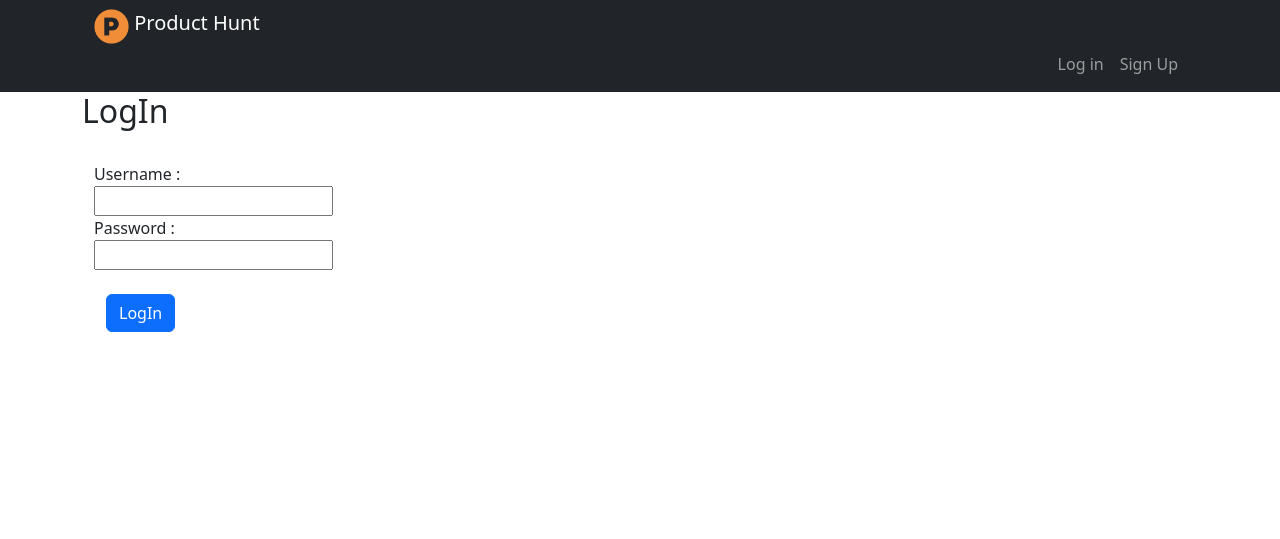
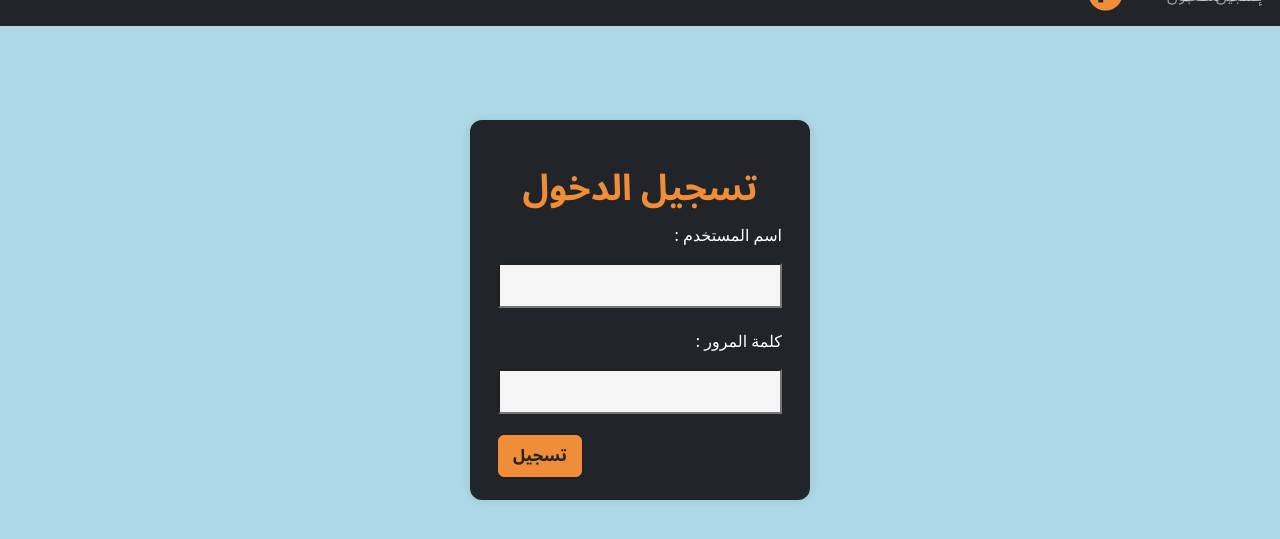
Before and after one commit to ShathaMBahassan/ProductHunt, a Django app: page /Users/login/ in a window 1280 px wide. Shown: the top 539 px of the page. Run offline with Django 5.2, Linux system fonts and the light colour scheme; style sheets or scripts are compiled from the project's sources.

Commit message:
design the login and signup page

```diff
--- a/Users/templates/login.html
+++ b/Users/templates/login.html
@@ -1,27 +1,39 @@
 {% extends 'main/base.html' %}
+{% load static %}
 {% block content %}
+<br/>
+<div id="msg-alert">
+    <br/>
     {% if error_login %}
-<p style="color: red; font-weight: bold;">
-{{error_login}}
-</p>
+    <div class="alert alert-danger">
+        {{ error_login }}
+    </div>
+    <br/>
     {%endif%}
-<h2>LogIn</h2>
-<br />
-<form method="POST" action="{% url 'login_page' %}">
+</div>
+
+
+
+<div class="custom-card">
+    <form class="login-card" method="POST" action="{% url 'login_page' %}">
         {% csrf_token %}
         <div class="container">
-        Username :
+            <h2 class="font-tille">تسجيل الدخول</h2>
+            <p class="noto-sans-arabic-product font-sub-title">
+                : اسم المستخدم
+            </p>
+            <input class="custom-input" type="usename" name="username">
             <br />
-        <input type="usename" name="username">
             <br />
-        Password :
+            <p class="noto-sans-arabic-product font-sub-title">
+                : كلمة المرور
+            </p>
+            <input class="custom-input" type="password" name="password">
             <br />
-        <input type="password" name="password">
-        <br/>
-        <br/>
-        <div class="container">
-            <input class="btn btn-primary" type="submit" value="LogIn">
-        </div>
+            <br />
+            <input class="button-25" type="submit" value="تسجيل">
         </div>
     </form>
+</div>
+
 {% endblock %}
--- a/Users/templates/main/base.html
+++ b/Users/templates/main/base.html
@@ -1,12 +1,13 @@
 <!DOCTYPE html>
 {% load static %}
-<html lang="en" data-bs-theme="auto">
+<html lang="ar" data-bs-theme="auto">
 
 <head>
     <script src="https://cdn.jsdelivr.net/npm/bootstrap@5.3.8/dist/js/bootstrap.bundle.min.js"
         integrity="sha384-FKyoEForCGlyvwx9Hj09JcYn3nv7wiPVlz7YYwJrWVcXK/BmnVDxM+D2scQbITxI"
         crossorigin="anonymous"></script>
     <link rel="stylesheet" href="{% static 'css/style.css' %}">
+    <link rel="stylesheet" href="{% static 'css/style-sheet.css' %}">
     <link href="https://cdn.jsdelivr.net/npm/bootstrap@5.3.8/dist/css/bootstrap.min.css" rel="stylesheet"
         integrity="sha384-sRIl4kxILFvY47J16cr9ZwB07vP4J8+LH7qKQnuqkuIAvNWLzeN8tE5YBujZqJLB" crossorigin="anonymous">
     <!------------------------------------------------------ Arabic font ---------------------------------------------------------------------------------------------->
@@ -21,9 +22,9 @@
     <link rel="icon" href="/docs/5.3/assets/img/favicons/favicon.ico">
     <meta name="theme-color" content="#712cf9">
     <!------------------------------------------------------ Navbar ---------------------------------------------------------------------------------------------->
-    <nav class="navbar navbar-expand-lg navbar-dark bg-dark">
+    <nav class="navbar navbar-expand-lg navbar-dark bg-dark navbar-items">
         <div class="container">
-            <div class="container-fluid">
+            <div class="container-fluid logo">
                 <a class="navbar-brand" href="#">
                     <img src="{% static 'images/logo.png' %}" class="d-inline-block align-text-top" width="35"
                         height="35">
@@ -39,18 +40,20 @@
                         <li class="nav-item">
                             <form method="POST" action="{% url 'logOut_page' %}">
                                 {% csrf_token %}
-                                <button type="submit" class="nav-link btn btn-link"
+                                <button type="submit" class="nav-link btn btn-link arabic-font"
                                     style="border: none; background: none;">
-                                    Log Out
+                                    تسجيل الخروج
                                 </button>
                             </form>
                         </li>
                         {% else %}
                         <li class="nav-item">
-                            <a class="nav-link" aria-current="page" href="{% url 'login_page' %}">Log in</a>
+                            <a class="nav-link arabic-font" aria-current="page" href="{% url 'login_page' %}">تسجيل
+                                الدخول</a>
                         </li>
                         <li class="nav-item">
-                            <a class="nav-link" aria-current="page" href="{% url 'singUp_page' %}">Sign Up</a>
+                            <a class="nav-link arabic-font" aria-current="page" href="{% url 'singUp_page' %}">إنشاء
+                                حساب</a>
                         </li>
                         {% endif %}
                     </ul>
@@ -58,7 +61,9 @@
             </div>
         </div>
     </nav>
-    <!------------------------------------------------------ End Navbar --------------------------------------------------------------------------------->
+</head>
+
+<body class="body">
     <!------------------------------------------------------ Body --------------------------------------------------------------------------------------->
     <div class="container">
         {% block content %}
@@ -66,13 +71,15 @@
 
         {% endblock %}
         {% block scripts %}
-<script src="{% static 'js/product_views.js' %}"></script>
-{% endblock %}
+        <script src="{% static 'js/product_views.js' %}"></script>
+        {% endblock %}
 
     </div>
     <!------------------------------------------------------ End Body ----------------------------------------------------------------------------------->
-    <!------------------------------------------------------ Footer ------------------------------------------------------------------------------------->
+</body>
+<!------------------------------------------------------ End Navbar --------------------------------------------------------------------------------->
+<!------------------------------------------------------ Footer ------------------------------------------------------------------------------------->
 
-    <!------------------------------------------------------ End Footer --------------------------------------------------------------------------------->
+<!------------------------------------------------------ End Footer --------------------------------------------------------------------------------->
 
 </html>
--- a/Users/views.py
+++ b/Users/views.py
@@ -20,7 +20,7 @@ def login(request):
 
             return redirect('product_view',user_id=user.id)
         except Create_User.DoesNotExist:
-            message = 'Invalid username or password'
+            message = 'كلمة المرور أو اسم المستخدم غير صحيح'
             return render(request,'login.html',{'error_login':message})
     else:
         return render(request,'login.html')
@@ -31,7 +31,7 @@ def signUp(request):
         if request.POST['password1'] == request.POST['password2']:
             try:
                 user = Create_User.objects.get(username=request.POST['username'])
-                user_message = "the user has been already exist"
+                user_message = "المستخدم موجود بالفعل"
                 return render(request,'signUp.html',{'error_user':user_message})
             except Create_User.DoesNotExist:
                 user = Create_User.objects.create(
@@ -40,7 +40,7 @@ def signUp(request):
                 )
                 return render(request,'message.html')
         else:
-            message = "Password and confirmation do not match."
+            message = "كلمة المرور وتأكيد كلمة المرور غير متطابقين"
             return render(request,'signUp.html', {'error_password': message})
 
     else:
--- /dev/null
+++ b/static/css/style-sheet.scss
@@ -0,0 +1,89 @@
+// Colors
+$greenSeaweed: rgba(2, 128, 144, 1);
+$blueQueen: rgba(69, 105, 144, 1);
+$redFire: rgba(244, 91, 105, 1);
+
+// Fonts
+$fontAsap: "Asap", sans-serif;
+
+body {
+  background-color: $redFire;
+  font-family: $fontAsap;
+}
+
+.login {
+  overflow: hidden;
+  background-color: white;
+  padding: 40px 30px 30px 30px;
+  border-radius: 10px;
+  position: absolute;
+  top: 50%;
+  left: 50%;
+  width: 400px;
+  box-shadow: 5px 10px 10px rgba($greenSeaweed, 0.2);
+
+  &::before,
+  &::after {
+    content: "";
+    position: absolute;
+    width: 600px;
+    height: 600px;
+    border-top-left-radius: 40%;
+    border-top-right-radius: 45%;
+    border-bottom-left-radius: 35%;
+    border-bottom-right-radius: 40%;
+    z-index: -1;
+  }
+
+  &::before {
+    left: 40%;
+    bottom: -130%;
+    background-color: rgba($blueQueen, 0.15);
+  }
+
+  &::after {
+    left: 35%;
+    bottom: -125%;
+    background-color: rgba($greenSeaweed, 0.2);
+  }
+
+  > input {
+    font-family: $fontAsap;
+    display: block;
+    border-radius: 5px;
+    font-size: 16px;
+    background: white;
+    width: 100%;
+    border: 0;
+    padding: 10px 10px;
+    margin: 15px -10px;
+  }
+
+  > button {
+    font-family: $fontAsap;
+    cursor: pointer;
+    color: #fff;
+    font-size: 16px;
+    text-transform: uppercase;
+    width: 80px;
+    border: 0;
+    padding: 10px 0;
+    margin-top: 10px;
+    margin-left: -5px;
+    border-radius: 5px;
+    background-color: $redFire;
+    &:hover {
+      background-color: darken($redFire, 5%);
+    }
+  }
+}
+
+
+a {
+  text-decoration: none;
+  color: rgba(white, 0.6);
+  position: absolute;
+  right: 10px;
+  bottom: 10px;
+  font-size: 12px;
+}
--- a/static/css/style.css
+++ b/static/css/style.css
@@ -1,4 +1,8 @@
- .bd-placeholder-img {
+.body {
+  background-color:  lightblue;
+}
+
+.bd-placeholder-img {
       font-size: 1.125rem;
       text-anchor: middle;
       -webkit-user-select: none;
@@ -96,6 +100,16 @@
     font-weight: bold;
 }
 
+.font-tille {
+    font-family: "Noto Sans Arabic";
+    color:#F08D39;
+    font-weight: bold;
+    text-align: center;
+    font-size: 2.25rem;
+    margin-bottom: 0.75rem;
+    margin-top: 1rem;
+}
+
 .product-button {
   margin-top: auto;
 }
@@ -130,7 +144,7 @@
   vertical-align: middle;
 
   position: absolute;
-  right: 100px;
+  left: 100px;
 }
 
 .button-24:hover,
@@ -144,3 +158,114 @@
 .button-24:active {
   opacity: .5;
 }
+
+.custom-card{
+ height: 380px;
+}
+
+.login-card {
+    background-color: #212529;
+    color: white;
+
+    max-width: 340px;
+    width: 100%;
+    height: 100%;
+
+
+    margin: auto;
+
+    padding: 2rem 1rem;
+    text-align: left;
+
+    font-size: 0.875rem;
+
+    border-radius: 0.75rem;
+
+    box-shadow: 0px 0px 10px 0px rgba(0, 0, 0, 0.1);
+
+   margin-top: 70px;
+}
+
+.button-25 {
+  background: #F08D39;
+  border: 1px solid #F08D39;
+  border-radius: 6px;
+  box-shadow: rgba(0, 0, 0, 0.1) 1px 2px 4px;
+  box-sizing: border-box;
+  color: #212529;
+  cursor: pointer;
+  display: inline-block;
+  font-family: "Noto Sans Arabic";
+  font-size: 16px;
+  font-weight: 800;
+  line-height: 16px;
+  min-height: 40px;
+  outline: 0;
+  padding: 12px 14px;
+  text-align: center;
+  text-rendering: geometricprecision;
+  text-transform: none;
+  user-select: none;
+  -webkit-user-select: none;
+  touch-action: manipulation;
+  vertical-align: middle;
+
+  position: absolute;
+  margin-bottom: 1rem;
+}
+
+.button-25:hover,
+.button-25:active {
+  background-color: whitesmoke;
+  border: 1px solid #212529;
+  background-position: 0 0;
+  color: #F08D39;
+}
+
+.button-25:active {
+  opacity: .5;
+}
+
+.custom-input {
+    width: 100%;
+    outline: none;
+    background-color: whitesmoke;
+    padding-top: 0.625rem;
+    padding-bottom: 0.625rem;
+}
+
+.font-sub-title {
+
+    text-align: right;
+    font-size: medium;
+}
+
+.arabic-font {
+
+   font-family: "Noto Sans Arabic";
+}
+
+.navbar-items {
+    display: flex;
+}
+
+.logo {
+  margin-top: 10px;
+}
+
+.parent {
+    height: 500px;
+}
+
+.button-center {
+    margin: 0 auto;
+    display: block;
+}
+
+.alert-danger-01 {
+  color: #212529;
+  background-color: #F08D39;
+  border: 1px solid #f5c2c7;
+  padding: 1rem;
+  border-radius: 0.25rem;
+}
```
Also changed, not shown: Users/templates/signUp.html (+29 -17 lines), 1 other file. Lines whose indentation alone changed are shown as unchanged.
